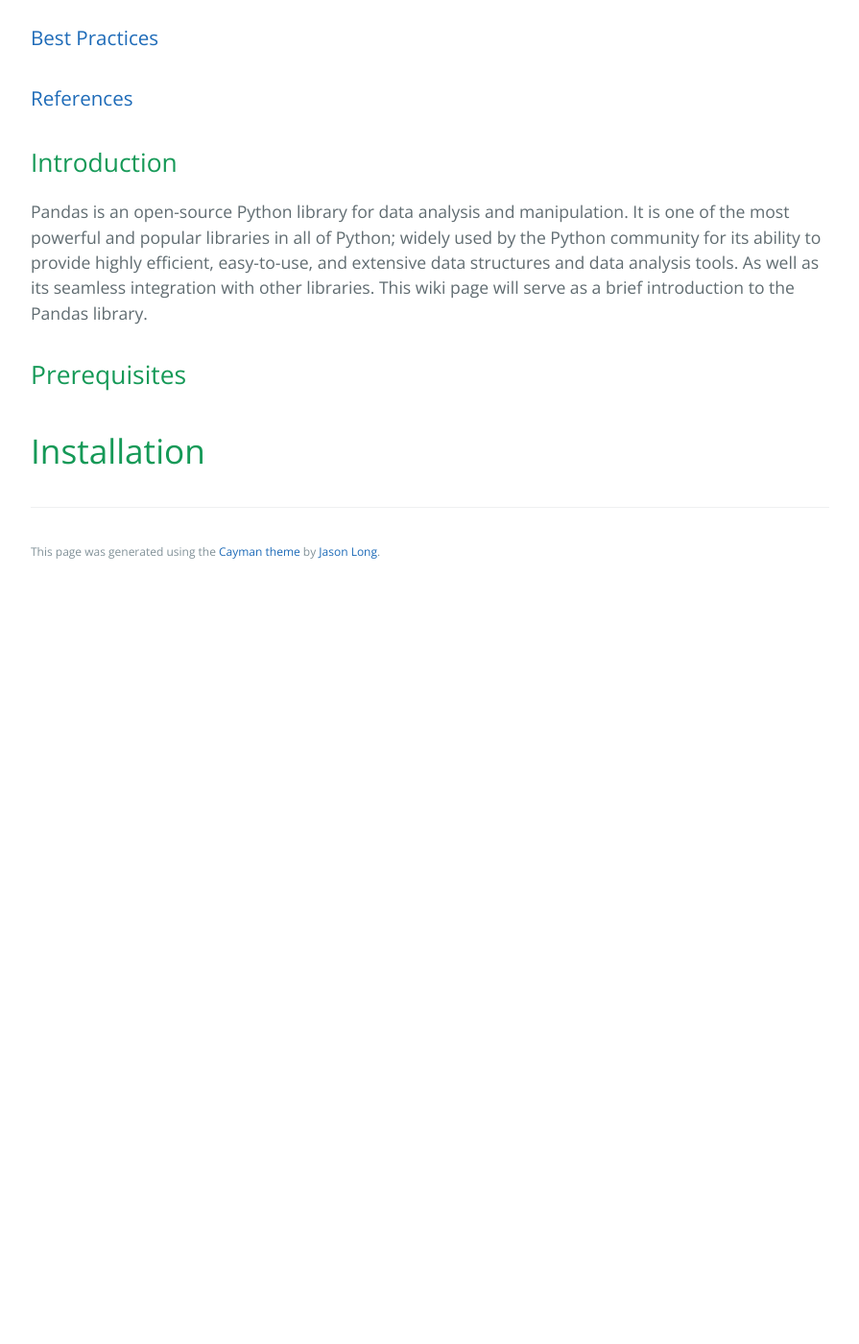
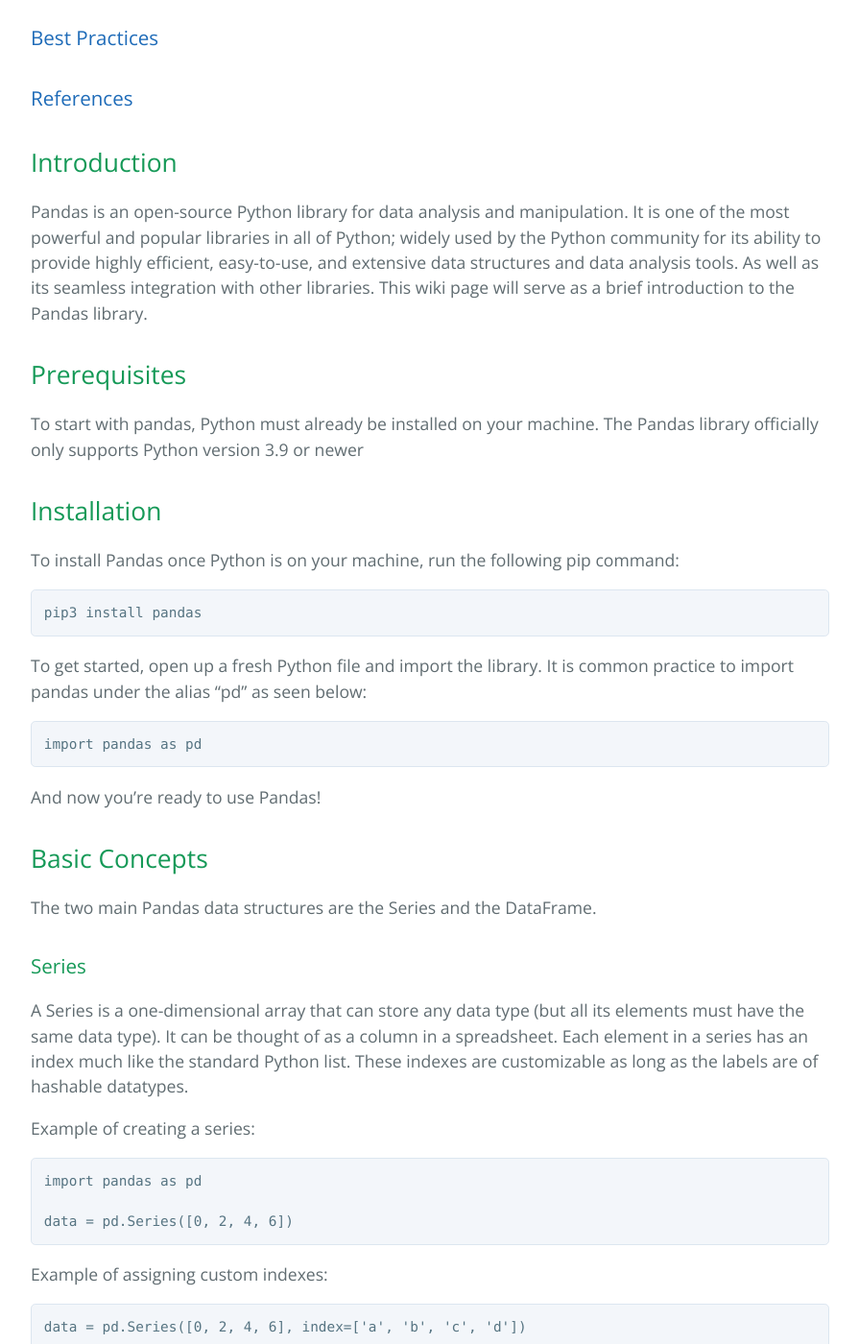
Before and after one commit to learning-software-engineering/learning-software-engineering.github.io, a Jekyll site: the page built from Topics/Tech_Stacks/Pandas.md, in a window 1280 px wide and 1400 px high, scrolled down 910 px. Shown: the whole window at 96% size, without its empty margins (192-1087 px from the left). Built offline with Jekyll 4.4.1, drawn with Linux system fonts in a browser that asks for light colours; our own code applies the rules of GitHub Pages for plain Markdown files; before the commit the page ends 1527 px from its top, so only the background shows below that; some of the changed text lies outside the part shown.

Commit message:
Filled out Installation & Basic Concepts sections

````diff
--- a/Topics/Tech_Stacks/Pandas.md
+++ b/Topics/Tech_Stacks/Pandas.md
@@ -16,4 +16,57 @@
 Pandas is an open-source Python library for data analysis and manipulation. It is one of the most powerful and popular libraries in all of Python; widely used by the Python community for its ability to provide highly efficient, easy-to-use, and extensive data structures and data analysis tools. As well as its seamless integration with other libraries. This wiki page will serve as a brief introduction to the Pandas library.
 
 ## Prerequisites
-# Installation
+To start with pandas, Python must already be installed on your machine. The Pandas library officially only supports Python version 3.9 or newer
+
+## Installation
+To install Pandas once Python is on your machine, run the following pip command:
+```bash
+pip3 install pandas
+```
+
+To get started, open up a fresh Python file and import the library. It is common practice to import pandas under the alias "pd" as seen below:
+```python
+import pandas as pd
+```
+
+And now you're ready to use Pandas!
+
+## Basic Concepts
+The two main Pandas data structures are the Series and the DataFrame.
+
+### Series
+A Series is a one-dimensional array that can store any data type (but all its elements must have the same data type). It can be thought of as a column in a spreadsheet. Each element in a series has an index much like the standard Python list. These indexes are customizable as long as the labels are of hashable datatypes.
+
+Example of creating a series:
+```python
+import pandas as pd
+
+data = pd.Series([0, 2, 4, 6])
+```
+
+Example of assigning custom indexes:
+```python
+data = pd.Series([0, 2, 4, 6], index=['a', 'b', 'c', 'd'])
+```
+
+### DataFrame
+A DataFrame on the other hand is a two-dimensional array where each index represents a row, comparable to an entire spreadsheet. Both the rows (indexes) and columns are customizable as long as the labels are of hashable datatypes.
+
+Example of creating a DataFrame, by first creating a dictionary and then converting it to a DataFrame (note: the lists must all be of equal length):
+```python
+import pandas as pd
+
+data = {
+    'Name': ['Ryan', 'Sean', 'Jacob'],
+    'Age': [20, 74, 29],
+    'Favorite Food': ['Pizza', 'Pasta', 'Burgers']
+}
+
+df = pd.DataFrame(data)
+```
+
+Example of assigning custom row and column labels:
+```python
+df.index = ['Student 1', 'Student 2', 'Student 3']
+df.columns = ['First Name', 'Age', 'Favorite Food']
+```
````
